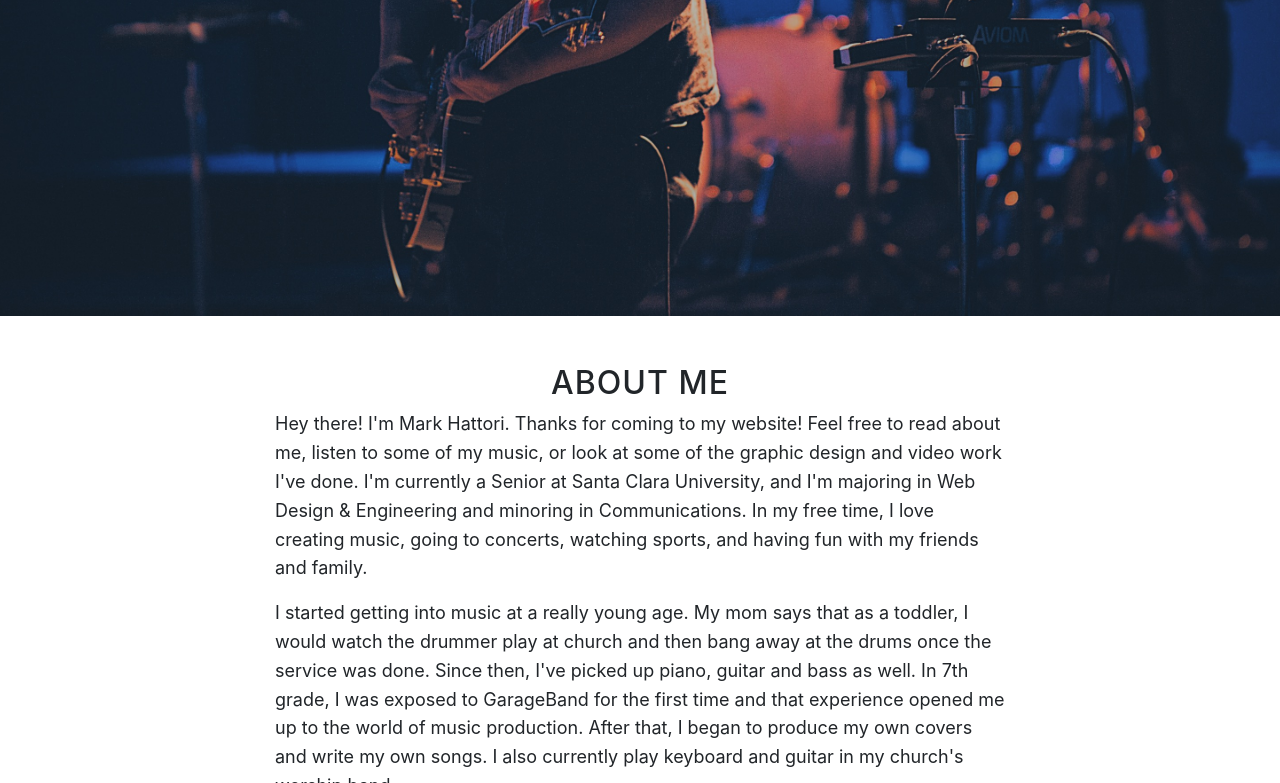
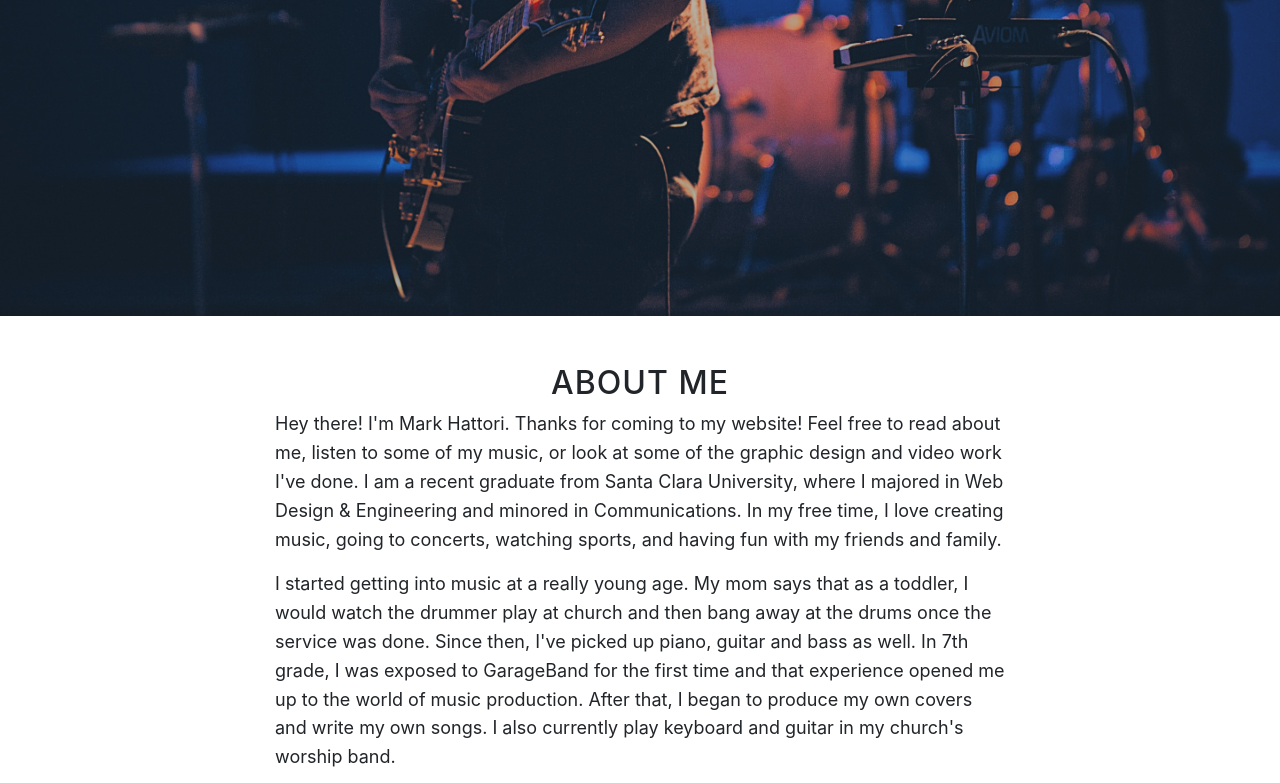
Before and after one commit to markhattori/markhattori.github.io, a website with bundled scripts: page index.html in a window 1280 px wide. Shown: the part 484-1267 px from the top of the page. Built offline with nearby package versions, Linux system fonts and the light colour scheme.

Commit message:
updated bio

```diff
--- a/index.html
+++ b/index.html
@@ -78,7 +78,7 @@
             <br>
             <br>
             <h2 class ="text-center">About Me</h2>
-            <p > Hey there! I'm Mark Hattori. Thanks for coming to my website! Feel free to read about me, listen to some of my music, or look at some of the graphic design and video work I've done. I'm currently a Senior at Santa Clara University, and I'm majoring in Web Design & Engineering and minoring in Communications. In my free time, I love creating music, going to concerts, watching sports, and having fun with my friends and family. </p>
+            <p > Hey there! I'm Mark Hattori. Thanks for coming to my website! Feel free to read about me, listen to some of my music, or look at some of the graphic design and video work I've done. I am a recent graduate from Santa Clara University, where I majored in Web Design & Engineering and minored in Communications. In my free time, I love creating music, going to concerts, watching sports, and having fun with my friends and family. </p>
             <p> I started getting into music at a really young age. My mom says that as a toddler, I would watch the drummer play at church and then bang away at the drums once the service was done. Since then, I've picked up piano, guitar and bass as well. In 7th grade, I was exposed to GarageBand for the first time and that experience opened me up to the world of music production. After that, I began to produce my own covers and write my own songs. I also currently play keyboard and guitar in my church's worship band. </p>
             <br>
           </div>
```
Also changed, not shown: 1 other file.
